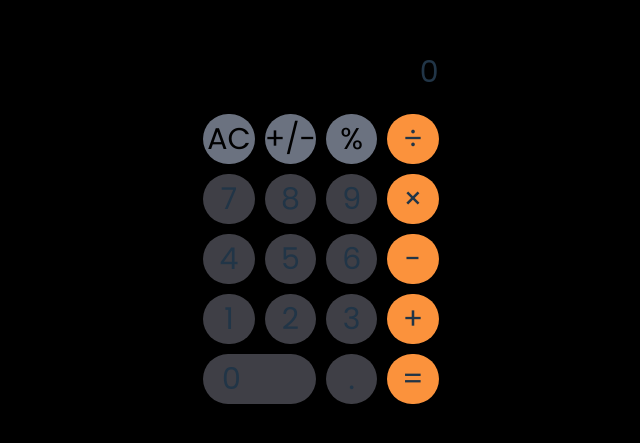
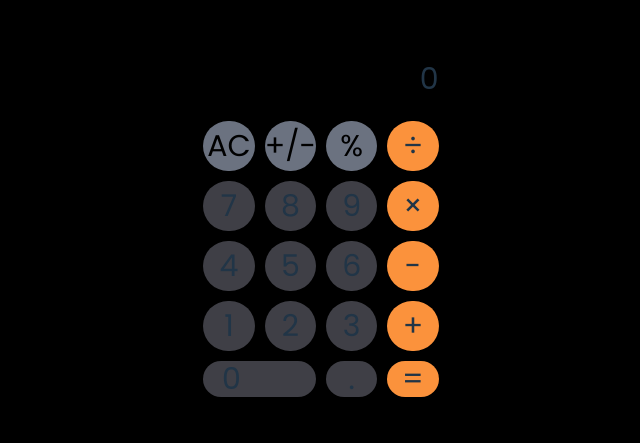
Before and after one commit to paunov0000/Calculator, a React (Vite) app: page / in a window 1280 px wide. Shown: the part 171-614 px from the top of the page, without its empty margins (319-959 px from the left). Built offline with nearby package versions, Linux system fonts and the light colour scheme.

Commit message:
Reduced gridTemplateRows from 6 to 5

```diff
--- a/tailwind.config.js
+++ b/tailwind.config.js
@@ -4,7 +4,7 @@ export default {
 	theme: {
 		extend: {
 			gridTemplateRows: {
-				calculator: 'repeat(6, minmax(50px, 1fr))',
+				calculator: 'repeat(5, minmax(50px, 1fr))',
 			},
 			gridTemplateColumns: {
 				calculator: 'repeat(4, minmax(50px, 1fr))',
```
